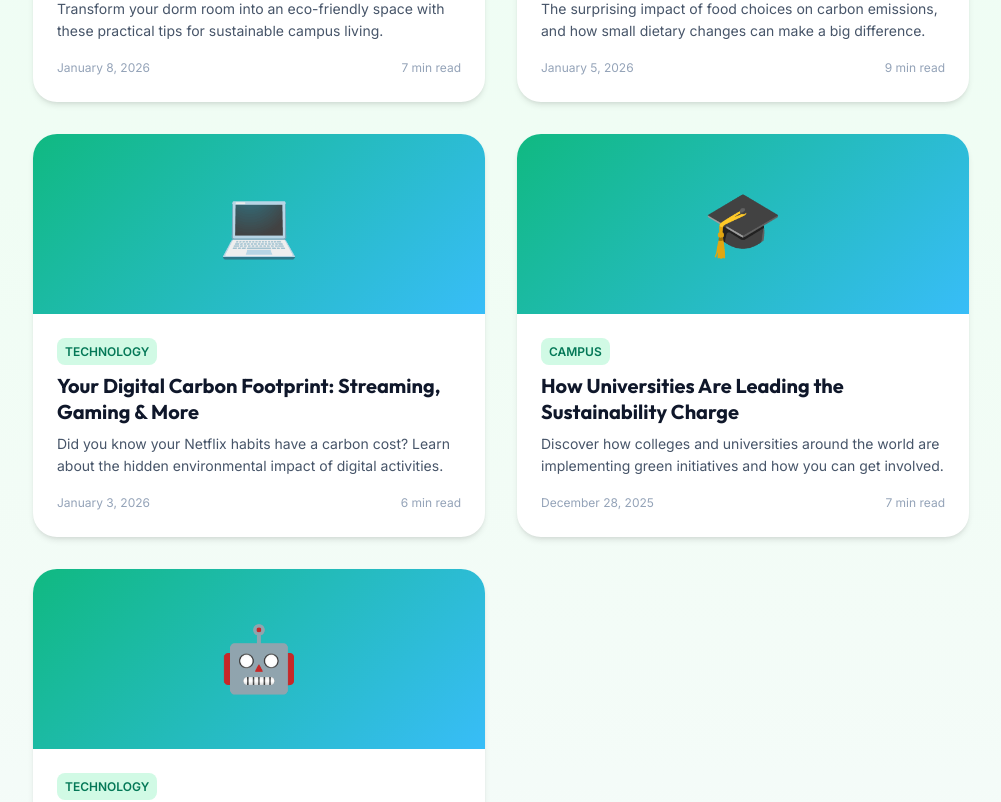
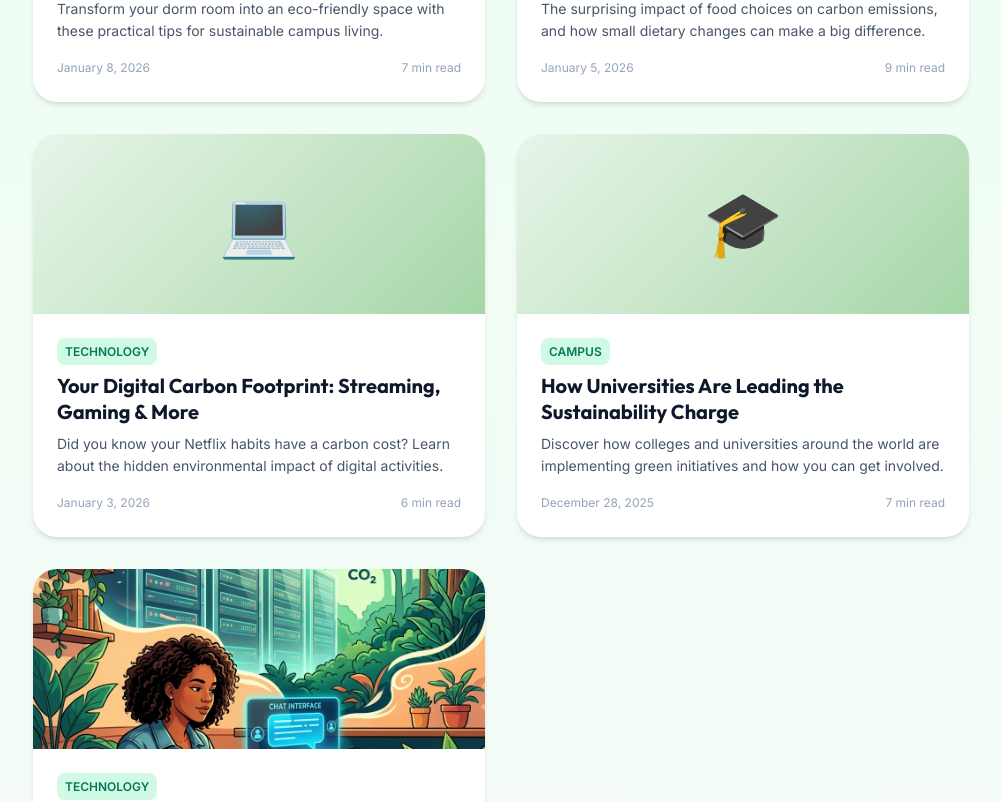
Before and after one commit to vivekranahyd/StuCarbon, a React (Vite) app: page /blog in a window 1280 px wide. Shown: the part 1020-1822 px from the top of the page, without its empty margins (139-1140 px from the left). Built offline with nearby package versions, Linux system fonts and the light colour scheme.

Commit message:
blog update

```diff
--- a/src/components/Pages/Blog.jsx
+++ b/src/components/Pages/Blog.jsx
@@ -40,8 +40,12 @@ export default function Blog() {
                             className="blog-card animate-slide-up"
                             style={{ animationDelay: `${index * 0.1}s` }}
                         >
-                            <div className="blog-card-image">
-                                <span>{post.emoji}</span>
+                            <div className={`blog-card-image ${post.featuredImage ? 'has-image' : ''}`}>
+                                {post.featuredImage ? (
+                                    <img src={post.featuredImage} alt={post.title} loading="lazy" />
+                                ) : (
+                                    <span>{post.emoji}</span>
+                                )}
                             </div>
                             <div className="blog-card-content">
                                 <span className="blog-card-category">{post.category}</span>
@@ -234,6 +238,19 @@ export function BlogPost() {
                     </div>
                 </header>
 
+                {/* Featured Image */}
+                {post.featuredImage && (
+                    <figure className="blog-featured-image">
+                        <img
+                            src={post.featuredImage}
+                            alt={post.title}
+                            loading="eager"
+                            width="1200"
+                            height="675"
+                        />
+                    </figure>
+                )}
+
                 {/* Table of Contents */}
                 <nav className="blog-toc">
                     <h2 className="blog-toc-title">📋 In This Article</h2>
--- a/src/components/Pages/Pages.css
+++ b/src/components/Pages/Pages.css
@@ -273,11 +273,22 @@
 
 .blog-card-image {
     height: 180px;
-    background: var(--gradient-eco);
+    background: linear-gradient(135deg, #e8f5e9 0%, #c8e6c9 50%, #a5d6a7 100%);
     display: flex;
     align-items: center;
     justify-content: center;
     font-size: 4rem;
+    overflow: hidden;
+}
+
+.blog-card-image.has-image {
+    background: none;
+}
+
+.blog-card-image img {
+    width: 100%;
+    height: 100%;
+    object-fit: cover;
 }
 
 .blog-card-content {
@@ -401,6 +412,23 @@
     color: var(--gray-300);
 }
 
+/* Featured Image */
+.blog-featured-image {
+    margin: 0 0 var(--space-2xl);
+    padding: 0;
+    border-radius: var(--radius-xl);
+    overflow: hidden;
+    box-shadow: var(--shadow-lg);
+}
+
+.blog-featured-image img {
+    width: 100%;
+    height: auto;
+    display: block;
+    object-fit: cover;
+    aspect-ratio: 16 / 9;
+}
+
 /* Table of Contents */
 .blog-toc {
     background: var(--gray-50);
@@ -503,7 +531,7 @@
 }
 
 .blog-cta {
-    background: var(--gradient-eco);
+    background: linear-gradient(135deg, #2d3748 0%, #1a365d 50%, #234e52 100%);
     color: white;
     border-radius: var(--radius-xl);
     padding: var(--space-xl);
```
